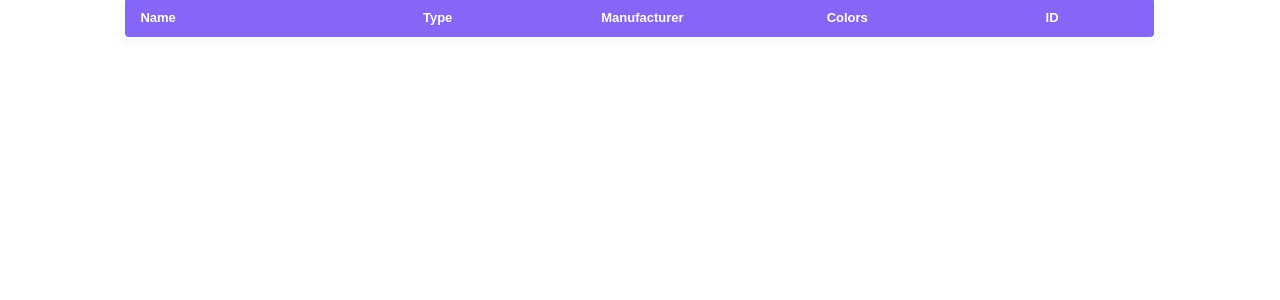
After one commit to ArsalanShakil/reaktor-project, a PHP site: page /beanies.html in a window 1280 px wide. The commit adds this page. Shown: the top 300 px of the page. Run offline with PHP 8.4, Linux system fonts and the light colour scheme.

Commit message:
Beanies list added

```diff
--- /dev/null
+++ b/frontend/beanies.html
@@ -0,0 +1,66 @@
+<!--
+<!DOCTYPE html>
+<html lang="en">
+<head>
+    <meta charset="UTF-8">
+    <title>Title</title>
+    <link rel="stylesheet" href="./css/beanies.css">
+
+</head>
+<body>
+<div class="sticky-bar">
+    <ul class="nav">
+        <li>Name</li>
+        <li>Manufacturer</li>
+        <li>ID</li>
+    </ul>
+</div>
+<table >
+    <tr>
+        <th>Name</th>
+        <th>Manufacturer</th>
+        <th>ID</th>
+    </tr>
+    <tr>
+        <td id="testing-api"></td>
+    </tr>
+</table>
+
+</body>
+<script src="../app.js"></script>
+</html>-->
+<!DOCTYPE html>
+<html>
+<head>
+    <style>
+</style>
+    <link rel="stylesheet" href="./css/beanies.css">
+</head>
+<body>
+<div class="table-box">
+    <div class="table-row table-head">
+        <div class="table-cell first-cell">
+            <p>Name</p>
+        </div>
+        <div class="table-cell">
+            <p>Type</p>
+        </div>
+        <div class="table-cell">
+            <p>Manufacturer</p>
+        </div>
+        <div class="table-cell">
+            <p>Colors</p>
+        </div>
+        <div class="table-cell last-cell">
+            <p>ID</p>
+        </div>
+    </div>
+
+   <div id="beanie-data"></div>
+</div>
+
+
+
+</body>
+<script src="../app.js"></script>
+</html>
--- /dev/null
+++ b/frontend/css/beanies.css
@@ -0,0 +1,151 @@
+/*
+*{
+    background: #E0E0E0;
+    align-items: center;
+    margin: 0;
+    padding: 0;
+}
+.sticky-bar {
+    position: fixed;
+    display: flex;
+    justify-content: left;
+    align-items: center;
+    flex-direction: row;
+    flex-wrap: wrap;
+    background: white;
+    width: 100%;
+    height: 50px;
+    box-shadow: 0 2px 16px -2px rgba(0,0,0,.2);
+
+}
+.nav{
+    display: flex;
+    justify-content: left;
+    list-style: none;
+
+}
+.nav>li{
+    background: white;
+    font-family: 'Poppins', sans-serif;
+    padding: 0 72px 0 73px;
+    color: rgb(114, 120, 121);
+}
+*/
+
+/*.card {
+    margin: 6px 6px 8px 6px;
+    !*
+    background: white;
+    *!
+    box-sizing: border-box;
+    font-family: 'Poppins', sans-serif;
+    display: inline-flex;
+    width: 95%;
+    text-align: center;
+    !*border-radius: 10px;*!
+}
+.card>tr>th{
+    color: #111111;
+}*/
+/*
+.card>p {
+    background: white;
+    margin-left: 16px;
+    margin-right: 16px;
+
+}
+body{
+    margin: 0;
+}*/
+
+
+/*
+#beanie-data {
+    font-family: Arial, Helvetica, sans-serif;
+    border-collapse: collapse;
+    width: 100%;
+}
+
+#beanie-data td {
+    border: 1px solid white;
+    padding: 8px;
+    background-color: white;
+}
+*/
+
+
+
+
+
+/*
+#testing-api{
+    margin: 0;
+}
+*/
+*{
+    margin: 0;
+    padding: 0;
+}
+.table-box
+{
+    margin: 50px auto;
+}
+
+.table-row{
+    display: table;
+    width: 80%;
+    margin: 10px auto;
+    font-family: sans-serif;
+    background: transparent;
+    padding: 12px 0;
+    color: #555;
+    font-size: 13px;
+    box-shadow: 0 1px 4px 0px rgba(0,0,50,0.3);
+}
+.table-head{
+    background: #8665f7;
+    color: #fff;
+    font-weight: 600;
+    position: fixed;
+    padding-left: 5px;
+    left: 9.8%;
+    top: -1.5%;
+    box-shadow: 0px 4px 4px 4px rgba(226, 225, 225, 0.2);
+    border-radius: 4px;
+}
+.table-head>p{
+    color: white;
+}
+.table-head .table-cell{
+    border-right: none;
+}
+.table-cell{
+    display: table-cell;
+    width: 20%;
+    text-align: center;
+    padding: 0;
+    border-right: 1px solid #d6d4d4;
+    vertical-align: middle;
+}
+.first-cell{
+    text-align: left;
+    padding-left: 10px;
+}
+.last-cell{
+    border-right: none;
+}
+p{
+    text-decoration: none;
+}
+
+@media only screen and (max-width: 600px) {
+    .table-row {
+        font-size: 11px;
+    }
+}
+.table-row:nth-child(even){background-color: #f9f7f7;}
+
+.online-sign{
+    width: 3px;
+    height: 4px;
+}
```
Also changed, not shown: app.js (+35 -24 lines), facemasks.js (added, +33 -0 lines), frontend/css/style.css (+0 -55 lines), frontend/facemasks.html (added, +12 -0 lines), frontend/gloves.html (added, +12 -0 lines), frontend/index.html (+3 -5 lines), gloves.js (added, +33 -0 lines), frontend/css/facemasks.css (added), frontend/css/gloves.css (added).
